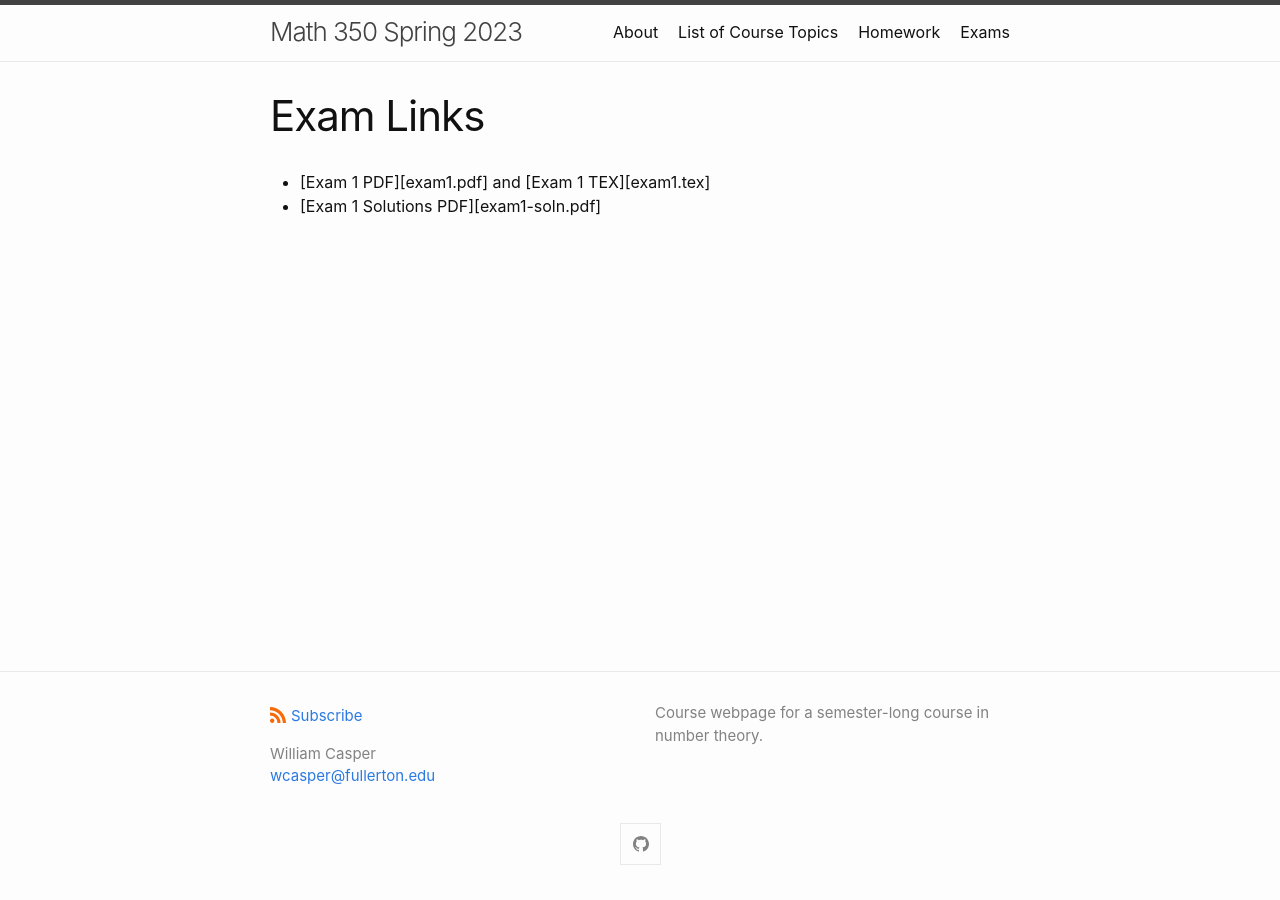
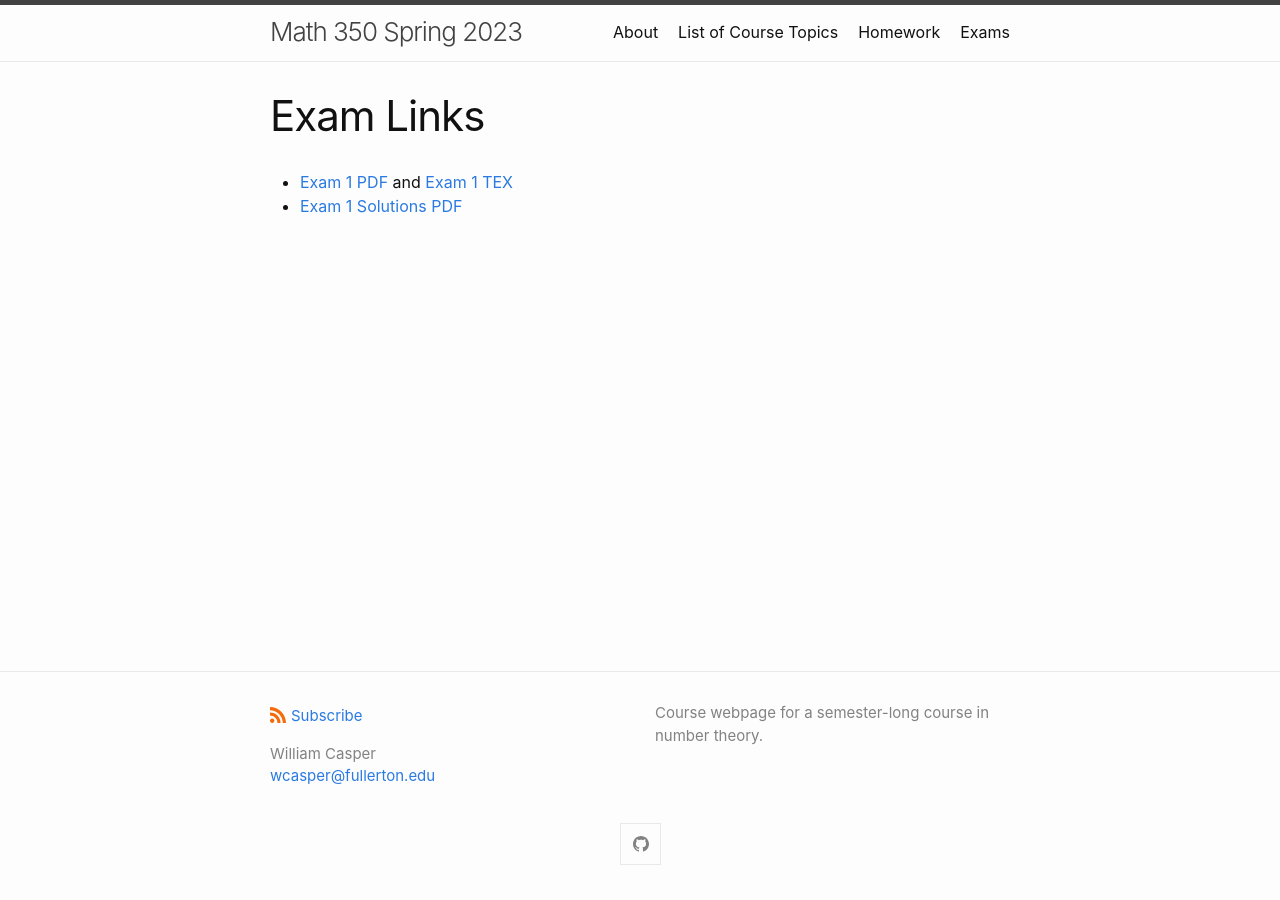
Before and after one commit to wcasper/math350fall2023, a Jekyll site: the page built from _exams/exam-links.md, in a window 1280 px wide. Built offline with Jekyll 4.4.1, drawn with Linux system fonts in a browser that asks for light colours.

Commit message:
fixed link

```diff
--- a/_exams/exam-links.md
+++ b/_exams/exam-links.md
@@ -4,5 +4,5 @@ title: Exam Links
 permalink: /exams/exam-links
 ---
 
-* [Exam 1 PDF][exam1.pdf] and [Exam 1 TEX][exam1.tex]
-* [Exam 1 Solutions PDF][exam1-soln.pdf]
+* [Exam 1 PDF](exam1.pdf) and [Exam 1 TEX](exam1.tex)
+* [Exam 1 Solutions PDF](exam1-soln.pdf)
```
